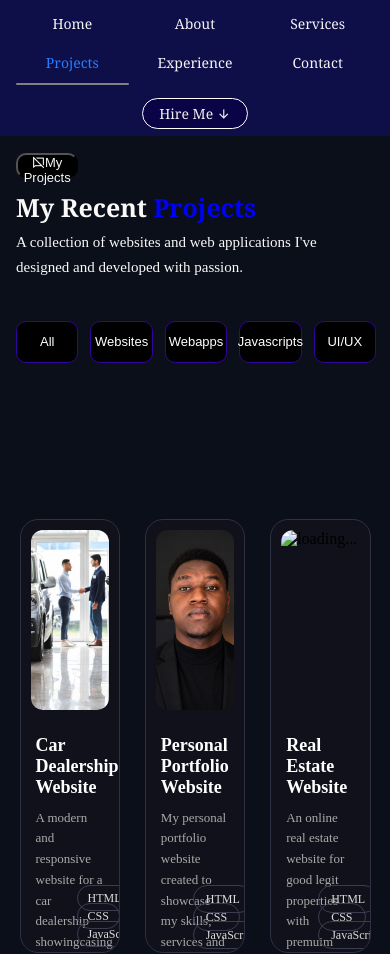
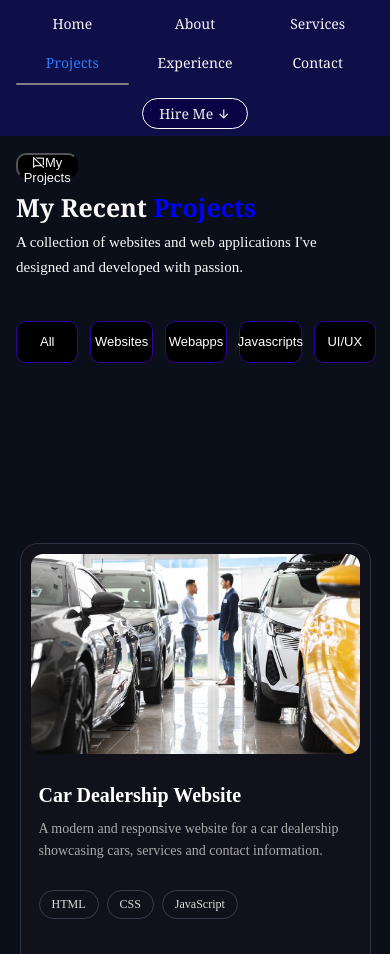
Before and after one commit to Anthonychibuike/PROject, a plain HTML site: page projects.html in a window 390 px wide. Shown: the part 55-1009 px from the top of the page. Drawn offline with nearby package versions, Linux system fonts and the light colour scheme.

Commit message:
correction

```diff
--- a/css/projects.css
+++ b/css/projects.css
@@ -216,190 +216,211 @@ color: white;
 
 /* projects.grid */
 
+/* =========================
+   PROJECT SECTION
+========================= */
+
 .landing-section {
+    width: 100%;
+    min-height: 500px;
+    height: auto;
 
+    background-color: #0b0f19;
 
-height: 500px;
-background-color:  #0b0f19;
-display: flex;
-justify-content: center;
-align-items: stretch;
-/* width: 90%; */
-
-}
-
-.projects-grid {
-
-display: grid;
-grid-template-columns: repeat(3, 1fr);
-gap: 25px;
-width: 90%;
-height: 450px;
-margin-left: 0;
-
-}
-
-.project-card {
-
-background: #11111b;
-border: 1px solid #303044;
-border-radius: 18px;
-overflow: hidden;
-transition: 0.3s ease;
-/* margin-right: 2rem; */
-margin-top: 1rem;
-
-}
-
-.project-card:hover {
-
-transform: translateY(-8px);
-border-color: #713cff;
-box-shadow: 0 15px 40px rgba(113, 60, 255, 0.15);
-
-}
-
-.project-image {
-
-width: 100%;
-height: 220px;
-overflow: hidden;
-padding: 10px;
-
-}
-
-.project-image img {
-
-width: 100%;
-height: 100%;
-object-fit: cover;
-border-radius: 12px;
     display: block;
 
-}
+    padding: 50px 0 80px;
 
-.project-content {
+    box-sizing: border-box;
 
-padding: 18px;
-
-}
-
-.project-content h2 {
-
-color: white;
-font-size: 21px;
-padding-bottom: 10px;
-
-}
-
-.project-content p {
-
-color: #aaa;
-font-size: 14px;
-line-height: 1.6;
-height: 65px;
-
-}
-
-.tech {
-
-
-margin-left: 1.5rem;
-
+    overflow: visible;
 }
 
 
+/* =========================
+   PROJECT GRID
+========================= */
+
+.projects-grid {
+    display: grid;
+
+    grid-template-columns: repeat(3, 1fr);
+
+    gap: 25px;
+
+    width: 90%;
+
+    height: auto;
+
+    margin: 0 auto;
+
+    box-sizing: border-box;
+}
+
+
+/* =========================
+   PROJECT CARD
+========================= */
+
+.project-card {
+    width: 100%;
+    height: auto;
+
+    background: #11111b;
+
+    border: 1px solid #303044;
+
+    border-radius: 18px;
+
+    overflow: hidden;
+
+    transition: 0.3s ease;
+
+    box-sizing: border-box;
+}
+
+
+.project-card:hover {
+    transform: translateY(-8px);
+
+    border-color: #713cff;
+
+    box-shadow: 0 15px 40px rgba(113, 60, 255, 0.15);
+}
+
+
+/* =========================
+   PROJECT IMAGE
+========================= */
+
+.project-image {
+    width: 100%;
+
+    height: 220px;
+
+    padding: 10px;
+
+    overflow: hidden;
+
+    box-sizing: border-box;
+}
+
+
+.project-image img {
+    width: 100%;
+    height: 100%;
+
+    display: block;
+
+    object-fit: cover;
+
+    border-radius: 12px;
+}
+
+
+/* =========================
+   PROJECT CONTENT
+========================= */
+
+.project-content {
+    padding: 18px;
+}
+
+
+.project-content h2 {
+    color: white;
+
+    font-size: 21px;
+
+    margin: 0 0 10px;
+}
+
+
+.project-content p {
+    color: #aaa;
+
+    font-size: 14px;
+
+    line-height: 1.6;
+
+    height: auto;
+
+    margin: 0;
+}
+
+
+/* =========================
+   TECHNOLOGIES
+========================= */
+
+.tech {
+    display: flex;
+
+    flex-wrap: wrap;
+
+    gap: 8px;
+
+    margin: 5px 18px 18px;
+}
+
 
 .tech span {
+    padding: 6px 12px;
 
-padding: 6px 12px;
-margin-left: 2rem;
+    margin: 0;
+
     border: 1px solid #3c3c50;
+
     border-radius: 20px;
+
     color: #ddd;
+
     font-size: 12px;
-
 }
 
-.tech2 {
+
+/* =========================
+   BUTTON
+========================= */
+
+.project-buttons {
+    display: flex;
+
+    width: 100%;
+
+    height: auto;
+
+    padding: 10px 18px 20px;
+
+    box-sizing: border-box;
+}
 
 
-margin-top: 1rem;
+.project-buttons a {
+    flex: 1;
 
-}
+    text-align: center;
 
-.tech2 span {
+    padding: 12px 10px;
 
-padding: 6px 12px;
-margin-left: 2rem;
-border: 1px solid #3c3c50;
-border-radius: 20px;
-color: #ddd;
-font-size: 12px;
+    border-radius: 25px;
 
-}
-
-.tech3 {
-
-
-margin-top: 1rem;
-
-}
-
-.tech3 span {
-
-padding: 6px 12px;
-margin-left: 2rem;
-border: 1px solid #3c3c50;
-border-radius: 20px;
-color: #ddd;
-font-size: 12px;
-
-}
-
-.project-buttons {
-
-display: flex;
-/* gap: 10px; */
-height: 20px;
-
-}
-
-.project-buttons a {
-
-flex: 1;
-text-align: center;
-padding: 21px 10px;
-border-radius: 25px;
     text-decoration: none;
 
     transition: 0.3s;
-margin-left: 4rem;
+
+    margin: 0;
 }
 
+
 .github-btn {
+    color: white;
 
-margin-right: 5rem;
-align-items: center;
-font-size: 2rem;
-
+    font-size: 1.5rem;
 }
 
-.live-btn{
-
-background: #713cff;
-color: white;
-
-}
-
-.live-btn:hover {
-
-background: #5b2bd4;
-
-}
 
 .github-btn:hover {
-
     background: #222233;
 }
 
@@ -625,65 +646,137 @@ font-family: Georgia, 'Times New Roman', Times, serif;
     }
 
      .landing-section {
+        width: 100%;
 
-        height: 500px;
-        min-height: 330px;
+        min-height: 0;
 
-        /* padding: 20px 1.5rem; */
-        /* box-sizing: border-box; */
+        height: auto !important;
+
+        padding: 40px 0 80px;
+
+        display: block;
+
+        overflow: visible;
     }
 
 
+    .projects-grid {
+        display: flex !important;
 
-    .projects-container {
+        flex-direction: column !important;
 
-        grid-template-columns: 1fr;
-        gap: 25px;
-        padding: 15px;
+        align-items: center;
+
+        gap: 30px;
+
+        width: 90% !important;
+
+        height: auto !important;
+
+        margin: 0 auto;
+
+        box-sizing: border-box;
     }
 
+
     .project-card {
-        width: 100%;
+        display: block;
+
+        width: 100% !important;
+
+        max-width: 500px;
+
+        height: auto !important;
+
+        margin: 0 !important;
+
+        box-sizing: border-box;
     }
 
+
     .project-image {
-        height: 200px;
+        width: 100%;
+
+        height: 220px;
+
+        padding: 10px;
+
+        box-sizing: border-box;
     }
 
-    .project-content {
-        padding: 15px;
+
+    .project-image img {
+        width: 100%;
+
+        height: 100%;
+
+        object-fit: cover;
     }
 
-    .project-content h2 {
-        font-size: 18px;
+
+    .project-content {
+        padding: 18px;
     }
 
+
+    .project-content h2 {
+        font-size: 20px;
+
+        line-height: 1.3;
+
+        margin-bottom: 10px;
+    }
+
+
     .project-content p {
-        font-size: 13px;
+        height: auto !important;
+
+        margin: 0;
+
+        font-size: 14px;
+
         line-height: 1.6;
     }
 
+
     .tech {
-        gap: 6px;
+        display: flex;
+
+        flex-wrap: wrap;
+
+        gap: 8px;
+
+        margin: 10px 18px 18px;
     }
 
+
     .tech span {
+        margin: 0 !important;
 
-        padding: 5px 10px;
-        font-size: 12px;
+        padding: 6px 12px;
     }
 
+
     .project-buttons {
+        display: flex;
 
-        margin-top: 15px;
+        width: 100%;
 
+        height: auto !important;
+
+        padding: 10px 18px 20px;
+
+        box-sizing: border-box;
     }
 
-    .github-btn {
-        width: 40px;
-        height: 40px;
+
+    .project-buttons a {
+        width: 100%;
+
+        margin: 0 !important;
+
+        padding: 12px;
     }
-
 
     .ready {
 
--- a/projects.html
+++ b/projects.html
@@ -84,91 +84,110 @@
 
 <section class="landing-section">
 
-        <!-- projects -->
-
+    <!-- Projects -->
     <div class="projects-grid">
 
-             <!-- project 1 -->
-
+        <!-- PROJECT 1 -->
         <div class="project-card">
 
             <div class="project-image">
-
-
-                    <img src="imgs/car deals.jpg"  alt="loading...">
-
-
+                <img src="imgs/car deals.jpg" alt="Car Dealership Website">
             </div>
 
             <div class="project-content">
 
-    <!-- project 1  -->
-
                 <h2>Car Dealership Website</h2>
 
-
                 <p>
-                        A modern and responsive website for a car dealership showingcasing cars, services and contact information.
+                    A modern and responsive website for a car dealership
+                    showcasing cars, services and contact information.
                 </p>
-
 
             </div>
 
             <div class="tech">
 
-
                 <span>HTML</span>
                 <span>CSS</span>
                 <span>JavaScript</span>
-
 
             </div>
 
             <div class="project-buttons">
 
-
                 <a href="#" class="github-btn">
                     <i class="ri-github-fill"></i>
                 </a>
-
 
             </div>
 
         </div>
 
 
-    <!-- project 2 -->
-
-
+        <!-- PROJECT 2 -->
         <div class="project-card">
 
-
             <div class="project-image">
-                            <img src="imgs/Raypics.jpeg" alt="loading...">
-
-
+                <img src="imgs/Raypics.jpeg" alt="Personal Portfolio Website">
             </div>
 
             <div class="project-content">
 
+                <h2>Personal Portfolio Website</h2>
 
-                            <h2>Personal Portfolio Website</h2>
                 <p>
-                                My personal portfolio website created to showcase my skills, services and projects.
+                    My personal portfolio website created to showcase
+                    my skills, services and projects.
                 </p>
 
-     <div class="tech2">
+            </div>
 
+            <div class="tech">
 
                 <span>HTML</span>
                 <span>CSS</span>
                 <span>JavaScript</span>
 
+            </div>
+
+            <div class="project-buttons">
+
+                <a href="#" class="github-btn">
+                    <i class="ri-github-fill"></i>
+                </a>
+
+            </div>
+
+        </div>
+
+
+        <!-- PROJECT 3 -->
+        <div class="project-card">
+
+            <div class="project-image">
+                <img src="imgs/housing_1.jpg" alt="Real Estate Website">
+            </div>
+
+            <div class="project-content">
+
+                <h2>Real Estate Website</h2>
+
+                <p>
+                    An online real estate website for good, legit
+                    properties with premium listings and checkout interface.
+                </p>
+
+            </div>
+
+            <div class="tech">
+
+                <span>HTML</span>
+                <span>CSS</span>
+                <span>JavaScript</span>
 
             </div>
 
             <div class="project-buttons">
-
 
                 <a href="#" class="github-btn">
                     <i class="ri-github-fill"></i>
@@ -180,51 +199,8 @@
 
     </div>
 
-    <!-- project 3 -->
+</section>
 
-
-    <div class="project-card">
-
-
-                        <div class="project-image">
-                            <img src="imgs/housing_1.jpg" alt="loading...">
-    </div>
-
-        <div class="project-content">
-
-
-                        <h2>Real Estate Website</h2>
-                        <p>
-                            An online real estate website for good legit properties with premuim listings and chechout interface.
-                        </p>
-
-        <div  div class="tech3">
-
-
-                        <span>HTML</span>
-                        <span>CSS</span>
-                        <span>JavaScript</span>
-
-
-        </div>
-
-        <div class="project-buttons">
-
-
-                        <a href="#" class="github-btn">
-                            <i class="ri-github-fill"></i>
-                        </a>
-
-        </div>
-
-     </div>
-
-</div>
-
-     </div>
-
-
-    </section>
 
     <section class="ready">
 
```
Lines whose indentation alone changed are shown as unchanged.
